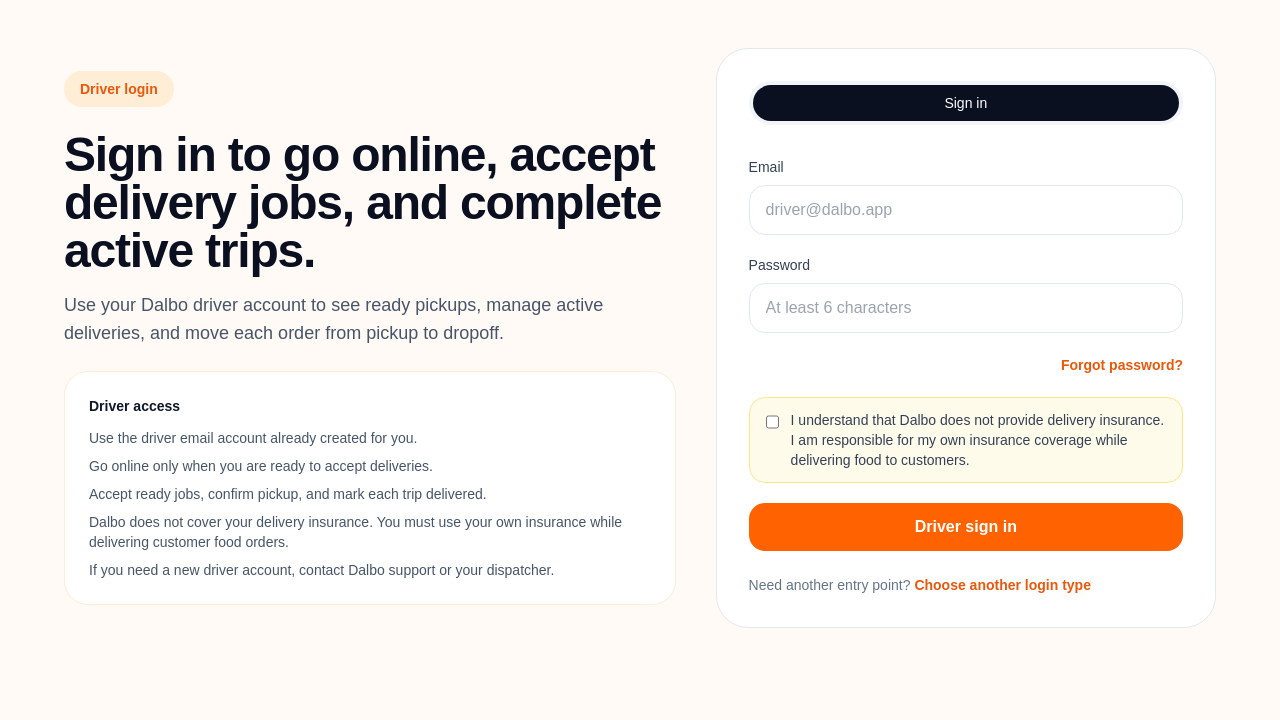
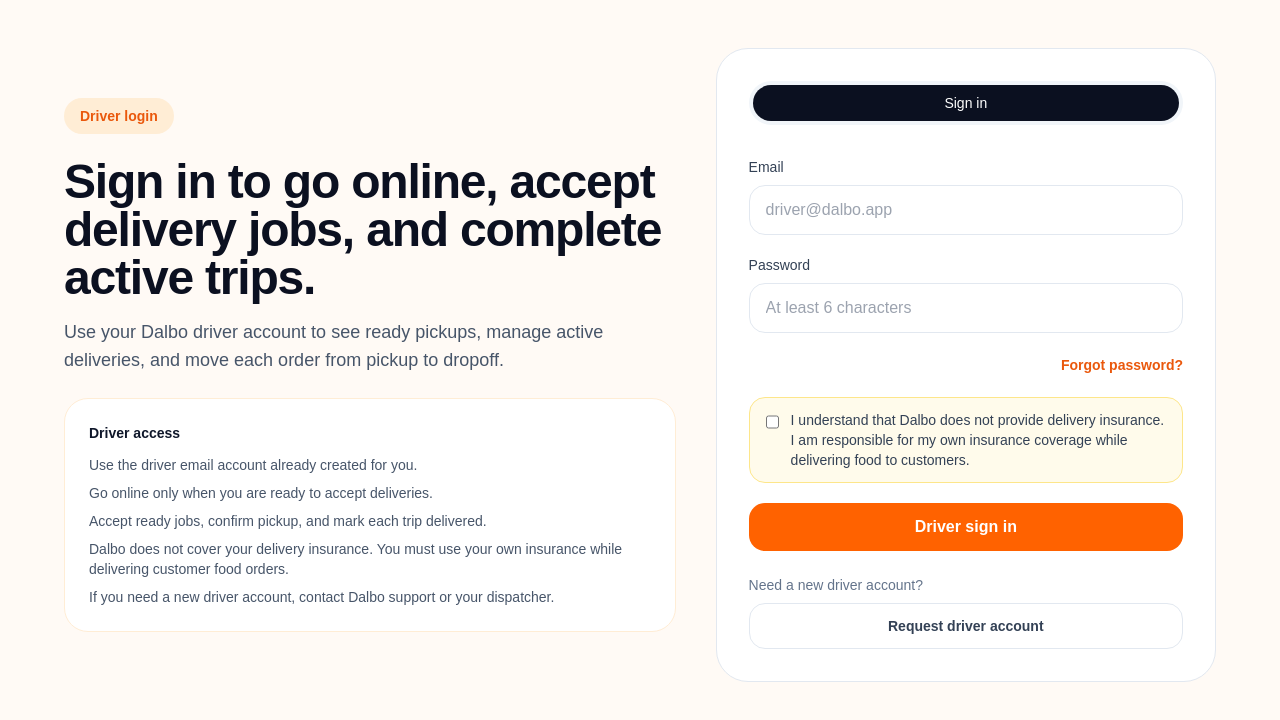
Before and after one commit to askar2022/dalbo, a Next.js app in the folder apps/web/: page /login/driver in a window 1280 px wide. Shown: the top 720 px of the page. Built offline with nearby package versions, Linux system fonts and the light colour scheme; no server answers.

Commit message:
Update account request buttons and fix reset password build

```diff
--- a/apps/web/app/login/driver/page.tsx
+++ b/apps/web/app/login/driver/page.tsx
@@ -18,8 +18,10 @@
             "If you need a new driver account, contact Dalbo support or your dispatcher.",
           ]}
           signInAcknowledgementLabel="I understand that Dalbo does not provide delivery insurance. I am responsible for my own insurance coverage while delivering food to customers."
-          homeHref="/login"
-          homeLabel="Choose another login type"
+          homeHref="mailto:support@dalbo.app?subject=Request%20driver%20account"
+          homeLabel="Request driver account"
+          homePrompt="Need a new driver account?"
+          homeVariant="button"
           allowSignUp={false}
           allowedMethods={["email"]}
         />
--- a/apps/web/app/login/food-place/page.tsx
+++ b/apps/web/app/login/food-place/page.tsx
@@ -15,8 +15,10 @@
             "Manage restaurant details, menu categories, items, and incoming orders.",
             "If you need account setup help, contact Dalbo support.",
           ]}
-          homeHref="/login"
-          homeLabel="Choose another login type"
+          homeHref="mailto:support@dalbo.app?subject=Request%20restaurant%20account"
+          homeLabel="Request restaurant account"
+          homePrompt="Need a new restaurant account?"
+          homeVariant="button"
           allowSignUp={false}
           allowedMethods={["email"]}
         />
--- a/apps/web/app/login/reset-password/page.tsx
+++ b/apps/web/app/login/reset-password/page.tsx
@@ -2,10 +2,10 @@
 
 import Link from "next/link";
 import { useSearchParams } from "next/navigation";
-import { FormEvent, useEffect, useMemo, useState } from "react";
+import { FormEvent, Suspense, useEffect, useMemo, useState } from "react";
 import { getSupabaseBrowserClient } from "../../../lib/supabase-browser";
 
-export default function ResetPasswordPage() {
+function ResetPasswordContent() {
   const searchParams = useSearchParams();
   const supabase = useMemo(() => getSupabaseBrowserClient(), []);
   const [email, setEmail] = useState(searchParams.get("email") ?? "");
@@ -218,3 +218,11 @@
     </main>
   );
 }
+
+export default function ResetPasswordPage() {
+  return (
+    <Suspense fallback={null}>
+      <ResetPasswordContent />
+    </Suspense>
+  );
+}
--- a/apps/web/components/auth-form.tsx
+++ b/apps/web/components/auth-form.tsx
@@ -32,6 +32,8 @@
   infoItems: string[];
   homeHref?: string;
   homeLabel?: string;
+  homePrompt?: string;
+  homeVariant?: "link" | "button";
   allowSignUp?: boolean;
   allowedMethods?: AuthMethod[];
   methodSelectionMode?: "tabs" | "fallback";
@@ -62,6 +64,8 @@
   infoItems,
   homeHref = "/",
   homeLabel = "Go back home",
+  homePrompt = "Need another entry point?",
+  homeVariant = "link",
   allowSignUp = true,
   allowedMethods = ["email", "sms"],
   methodSelectionMode = "tabs",
@@ -286,6 +290,12 @@
   const isCustomer = audience === "customer";
   const shouldShowConsent = isCustomer && mode === "sign_up";
   const customerFullName = `${firstName} ${lastName}`.trim();
+  const homeClassName =
+    homeVariant === "button"
+      ? "mt-6 inline-flex w-full items-center justify-center rounded-2xl border border-slate-200 px-4 py-3 text-sm font-semibold text-slate-700 transition hover:border-slate-300 hover:bg-slate-50"
+      : "font-semibold text-orange-600";
+  const isExternalHomeHref =
+    homeHref.startsWith("mailto:") || homeHref.startsWith("http://") || homeHref.startsWith("https://");
 
   return (
     <div className="grid gap-10 lg:grid-cols-[1.1fr_0.9fr] lg:items-center">
@@ -575,12 +585,33 @@
           ) : null}
         </form>
 
-        <p className="mt-6 text-sm text-slate-500">
-          Need another entry point?{" "}
-          <Link href={homeHref} className="font-semibold text-orange-600">
-            {homeLabel}
-          </Link>
-        </p>
+        {homeVariant === "button" ? (
+          <div className="mt-6 space-y-2">
+            <p className="text-sm text-slate-500">{homePrompt}</p>
+            {isExternalHomeHref ? (
+              <a href={homeHref} className={homeClassName}>
+                {homeLabel}
+              </a>
+            ) : (
+              <Link href={homeHref} className={homeClassName}>
+                {homeLabel}
+              </Link>
+            )}
+          </div>
+        ) : (
+          <p className="mt-6 text-sm text-slate-500">
+            {homePrompt}{" "}
+            {isExternalHomeHref ? (
+              <a href={homeHref} className={homeClassName}>
+                {homeLabel}
+              </a>
+            ) : (
+              <Link href={homeHref} className={homeClassName}>
+                {homeLabel}
+              </Link>
+            )}
+          </p>
+        )}
       </section>
     </div>
   );
```
